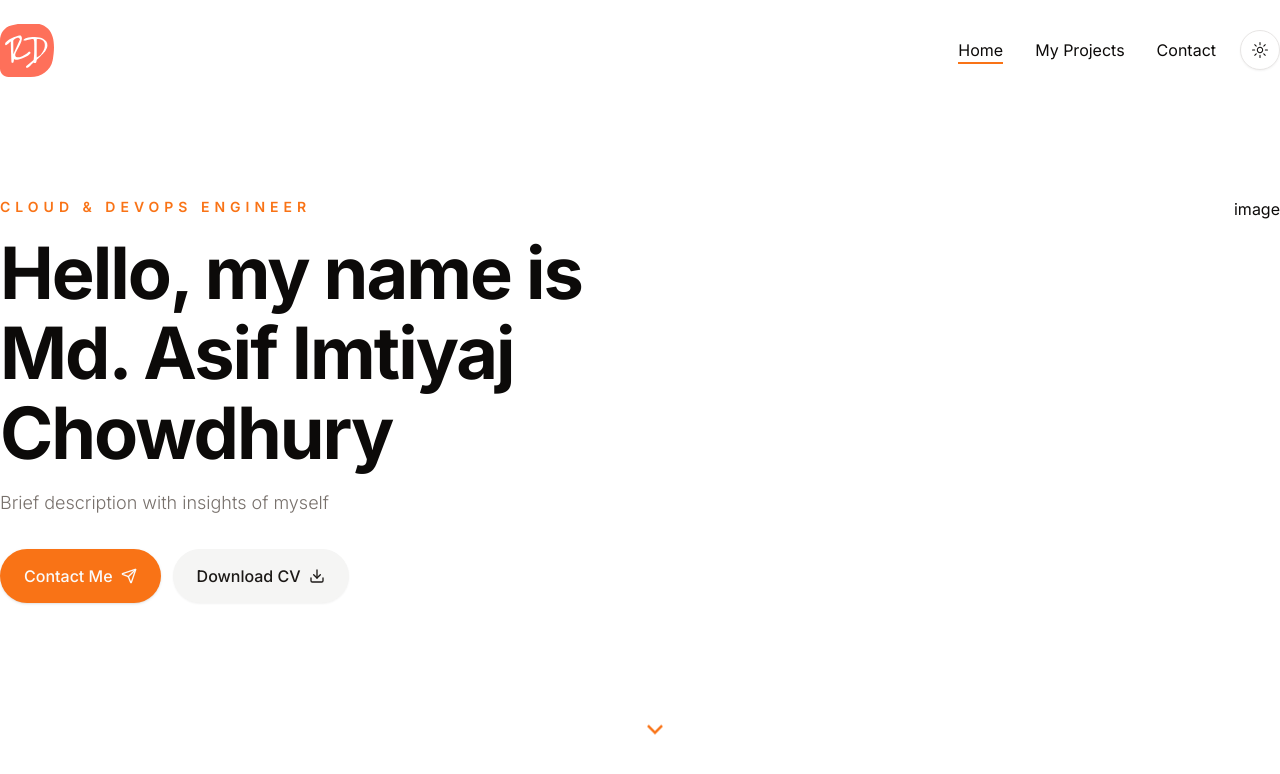
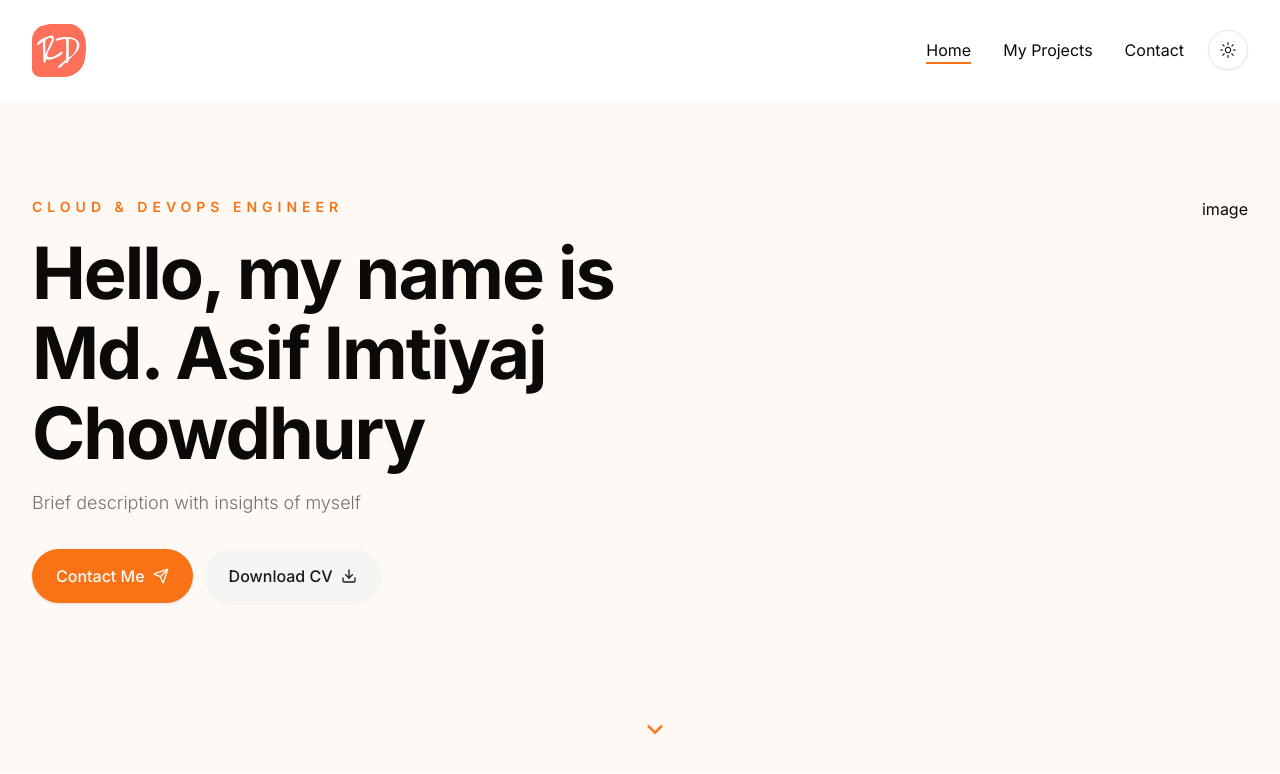
Before and after one commit to asifichy/Web_Portfolio, a Next.js app: page / in a window 1280 px wide. Shown: the top 774 px of the page. Built offline with nearby package versions, Linux system fonts and the light colour scheme.

Commit message:
style modification

```diff
--- a/tailwind.config.js
+++ b/tailwind.config.js
@@ -1,12 +1,19 @@
 /** @type {import('tailwindcss').Config} */
 export default {
-    darkMode: "class",
+    darkMode: ["class"],
     content: [
     "./pages/**/*.{js,ts,jsx,tsx,mdx}",
     "./components/**/*.{js,ts,jsx,tsx,mdx}",
     "./app/**/*.{js,ts,jsx,tsx,mdx}",
   ],
   theme: {
+	container: {
+		center: true,
+		padding: "2rem",
+		screens: {
+			"2xl": "1400px",
+		},
+	},
   	extend: {
   		colors: {
   			background: 'hsl(var(--background))',
@@ -54,8 +61,25 @@ export default {
   			lg: 'var(--radius)',
   			md: 'calc(var(--radius) - 2px)',
   			sm: 'calc(var(--radius) - 4px)'
-  		}
-  	}
+  		},
+		keyframes: {
+			"accordion-down": {
+				from: { height: 0 },
+				to: { height: "var(--radix-accordion-content-height)" },
+			},
+			"accordion-up": {
+				from: { height: "var(--radix-accordion-content-height)" },
+				to: { height: 0 },
+			},
+		},
+		animation: {
+			"accordion-down": "accordion-down 0.2s ease-out",
+			"accordion-up": "accordion-up 0.2s ease-out",
+		},
+		backgroundImage: {
+			hero: 'url(/hero/hero-bg.png)'
+		}
+  	},
   },
   plugins: [require("tailwindcss-animate")],
 };
```
